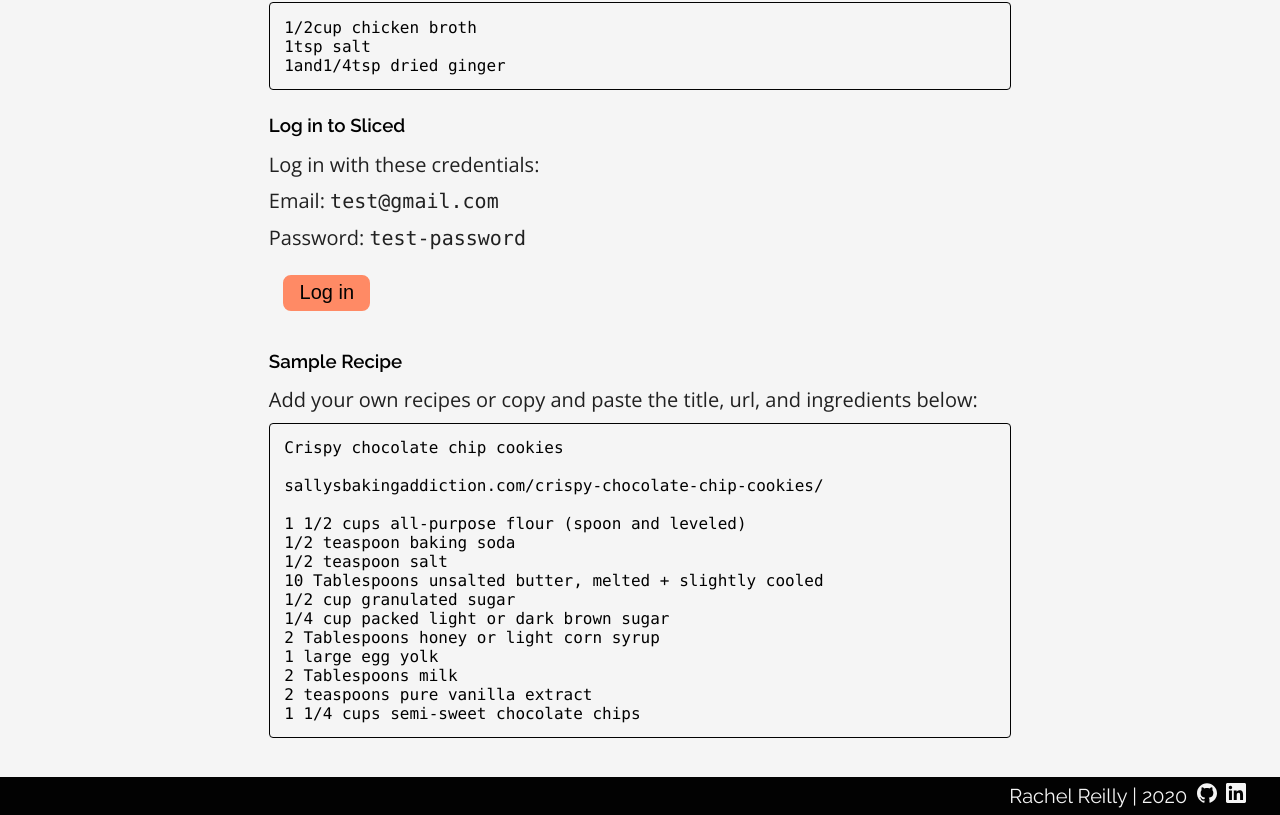
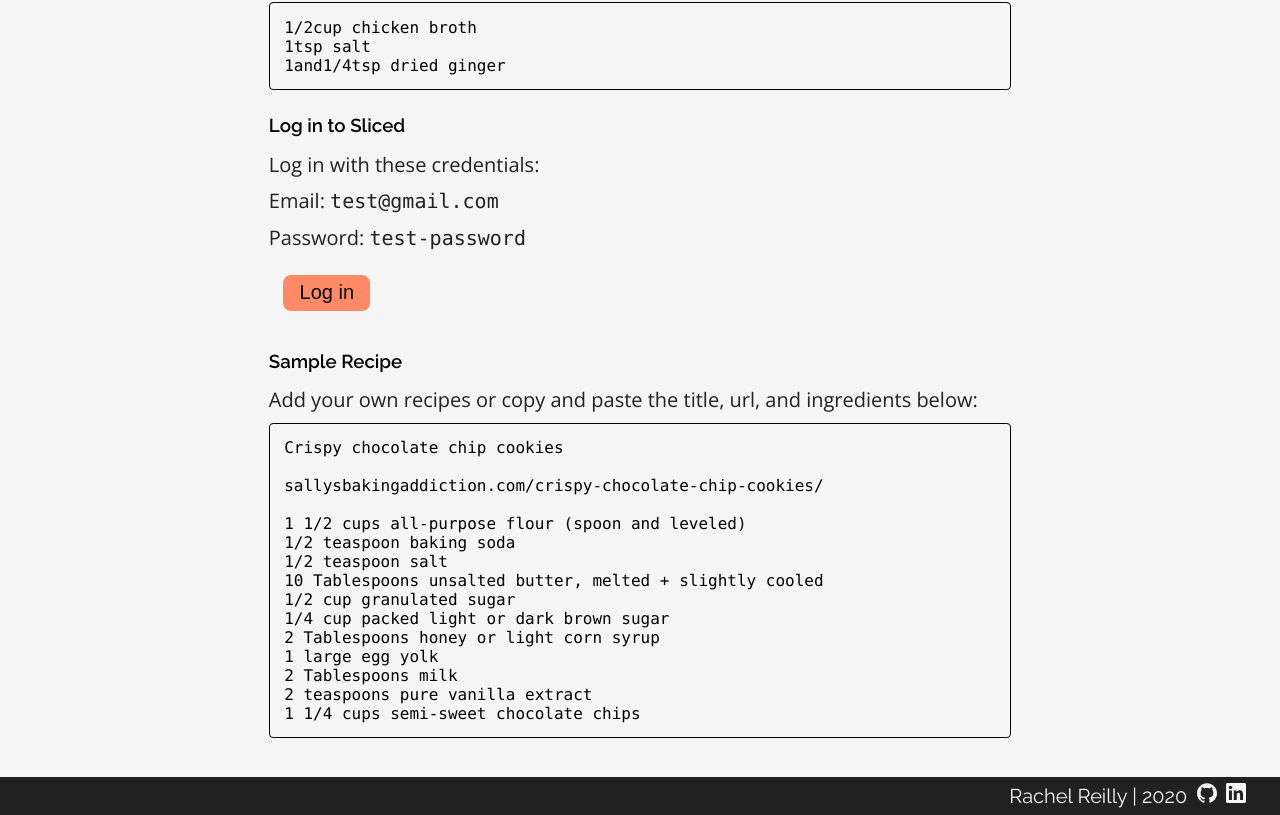
Before and after one commit to rachelrly/sliced-client, a React (Create React App) app: page / in a window 1280 px wide. Shown: the part 1802-2617 px from the top of the page. Built offline with nearby package versions, Linux system fonts and the light colour scheme.

Commit message:
alignment

```diff
--- a/src/components/Footer/Footer.css
+++ b/src/components/Footer/Footer.css
@@ -1,7 +1,7 @@
 footer{
     display: flex;
     width: 100vw;
-    background-color: var(--colors--black);
+    background-color: var(--colors--dark);
     height: 38px;
     color: var(--colors--light);
     justify-content: flex-end;
```
